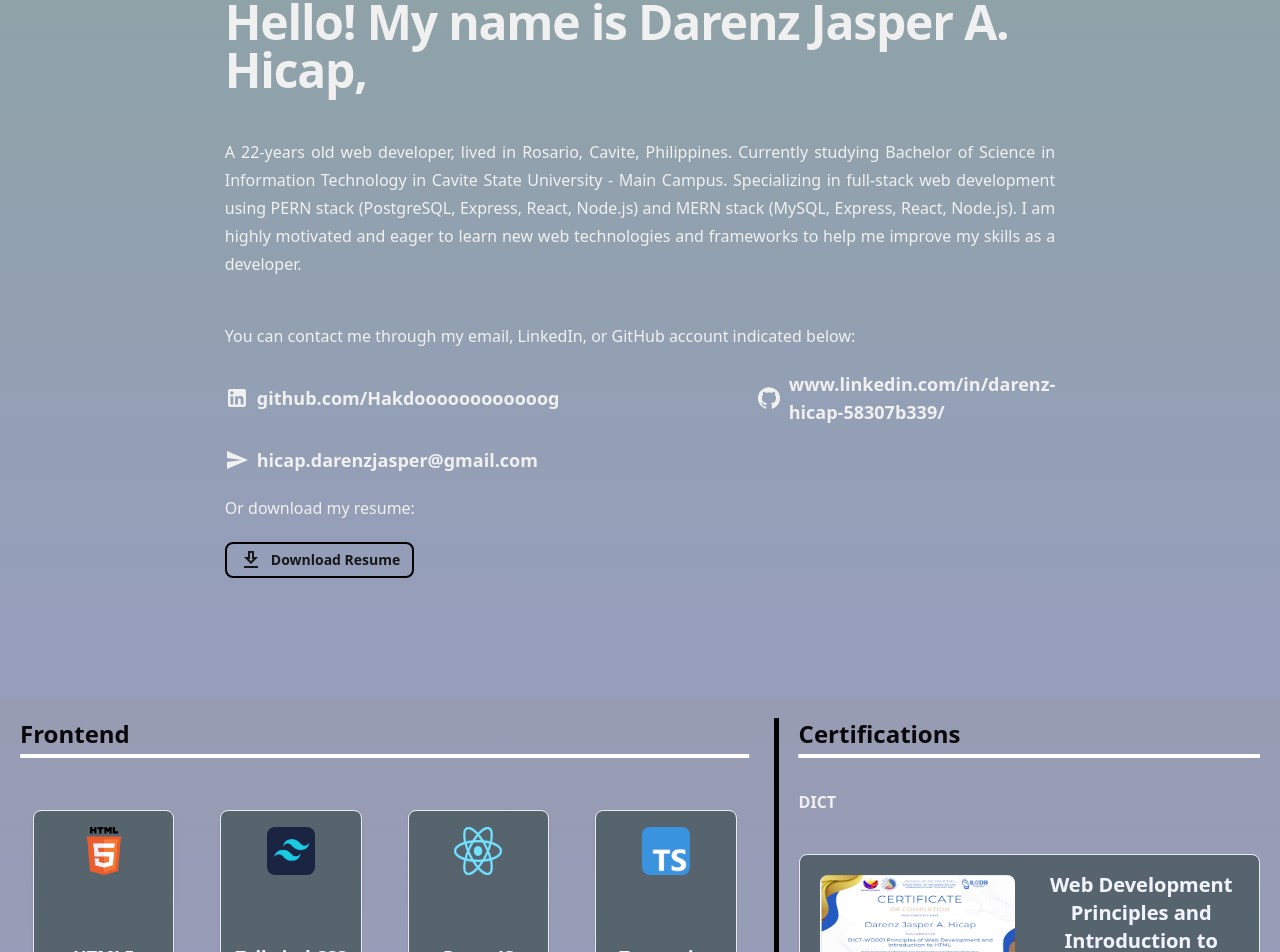
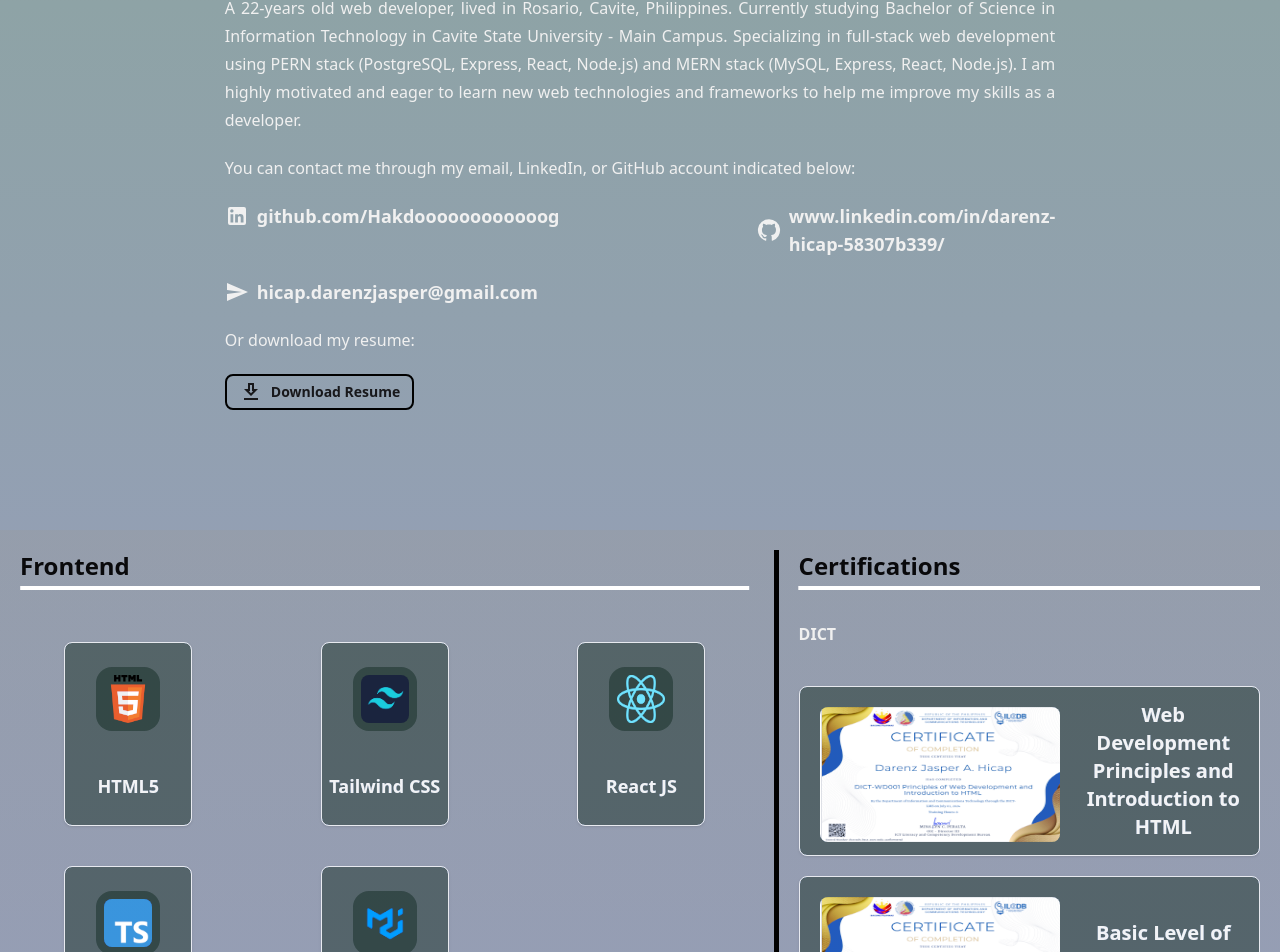
Before and after one commit to Hakdoooooooooooog/Portfolio, a React (Vite) app: page / in a window 1280 px wide. Shown: the part 458-1410 px from the top of the page. Built offline with nearby package versions, Linux system fonts and the light colour scheme.

Commit message:
add RevealItem component for animated reveal effect; integrate into Card component for enhanced visual presentation

```diff
--- a/src/components/Card.tsx
+++ b/src/components/Card.tsx
@@ -1,5 +1,6 @@
 import { Card } from "@/components/ui/card";
 import { AspectRatio } from "@/components/ui/aspect-ratio";
+import RevealItem from "./RevealItem";
 
 type CardProps = {
   title: string;
@@ -14,16 +15,28 @@ const CustomCard = ({
   children,
 }: CardProps & { children?: React.ReactNode }) => {
   return (
+    <RevealItem classname="max-w-[35vw] sm:max-w-[25vw] md:max-w-[20vw] lg:max-w-[15vw] xl:max-w-[10vw]">
       <Card
-      className="grid justify-items-center content-between items-center p-2 rounded-md !mix-blend-hard-light hover:!shadow-lg"
+        className="min-h-[23vh] max-h-fit grid justify-items-center content-between items-center rounded-md !mix-blend-hard-light hover:!shadow-lg"
         style={{
           gridTemplateRows: "auto 1fr",
           backgroundColor: theme === "dark" ? "#2c3a33a8" : "#f0f0f0",
         }}
       >
-      <div className="row-span-1 h-25 w-25 max-w-[25vw] sm:max-w-[10vw] md:max-w-[8vw] xl:max-w-[5vw]">
-        <AspectRatio ratio={1 / 1} className=" p-2">
-          <img src={imgSrc} alt={title} className="rounded-md aspect-square" />
+        <div className="row-span-1 h-20 w-20 max-w-[25vw] sm:max-w-[10vw] md:max-w-[8vw] xl:max-w-[5vw]">
+          <AspectRatio
+            ratio={1 / 1}
+            className="p-2"
+            style={{
+              backgroundColor: theme === "dark" ? "#2c3a33" : "#f0f0f0",
+              borderRadius: "1rem",
+            }}
+          >
+            <img
+              src={imgSrc}
+              alt={title}
+              className="rounded-md aspect-square"
+            />
           </AspectRatio>
         </div>
         <p
@@ -39,6 +52,7 @@ const CustomCard = ({
         </p>
         {children}
       </Card>
+    </RevealItem>
   );
 };
 
--- /dev/null
+++ b/src/components/RevealItem.tsx
@@ -0,0 +1,48 @@
+import { cn } from "@/lib/utils";
+import { motion, useAnimation, useInView } from "framer-motion";
+import { useEffect, useRef } from "react";
+
+type RevealItemProps = {
+  children: React.ReactNode;
+  classname?: string;
+};
+
+const RevealItem = ({ children, classname }: RevealItemProps) => {
+  const ref = useRef<HTMLDivElement>(null);
+  const isInview = useInView(ref);
+  const mainControl = useAnimation();
+
+  useEffect(() => {
+    if (isInview) {
+      mainControl.start("visible");
+    }
+  }, [isInview]);
+
+  return (
+    <div ref={ref} className={cn("w-full", classname)}>
+      <motion.div
+        variants={{
+          hidden: {
+            opacity: 0,
+            translateX: -100,
+          },
+          visible: {
+            opacity: 1,
+            translateX: 0,
+            transition: {
+              duration: 0.5,
+
+              ease: "easeInOut",
+            },
+          },
+        }}
+        initial="hidden"
+        animate={mainControl}
+      >
+        {children}
+      </motion.div>
+    </div>
+  );
+};
+
+export default RevealItem;
--- a/src/pages/Home.tsx
+++ b/src/pages/Home.tsx
@@ -1,4 +1,3 @@
-import { motion } from "framer-motion";
 import { useTheme } from "@mui/material";
 import { Button } from "@/components/ui/button";
 import { Card } from "@/components/ui/card";
@@ -18,6 +17,7 @@ import { AspectRatio } from "@/components/ui/aspect-ratio";
 import { cn } from "@/lib/utils";
 import { useEffect, useState } from "react";
 import CustomCard from "@/components/Card";
+import RevealItem from "@/components/RevealItem";
 
 const Home = () => {
   const [gridAreasContacts, setGridAreasContacts] = useState(`
@@ -102,12 +102,8 @@ const Home = () => {
           "flex-wrap gap-10 max-w-[75vw] mx-auto my-10 sm:flex-col sm:items-center md:flex-row md:justify-center md:items-center md:max-w-[50vw] xl:max-w-[60vw]"
         )}
       >
-        <motion.div
-          initial={{ translateX: -100, opacity: 0 }}
-          animate={{ translateX: 0, opacity: 1 }}
-          transition={{ duration: 0.5, delay: 0.5 }}
-          className="w-screen sm:max-w-[40vw] md:max-w-[35vw] lg:max-w-[25vw] xl:max-w-[20vw] mb-10"
-        >
+        <RevealItem classname="flex items-center justify-center gap-5">
+          <div className="w-[70vw] sm:max-w-[35vw] md:max-w-[30vw] lg:max-w-[20vw] xl:max-w-[15vw] mb-10">
             <AspectRatio ratio={1 / 1}>
               <img
                 src="/images/profile.jpg"
@@ -115,75 +111,61 @@ const Home = () => {
                 className="rounded-full w-full h-full object-cover border-4 border-[#000] dark:border-[#fff]"
               />
             </AspectRatio>
-        </motion.div>
+          </div>
+        </RevealItem>
 
         <div className="flex flex-wrap">
           <div className="flex flex-col gap-5 sm:align-center sm:justify-center md:items-start md:justify-start">
-            <motion.h3
-              className="scroll-m-20 text-4xl font-extrabold tracking-tight lg:text-5xl"
+            <RevealItem>
+              <h3
+                className="scroll-m-20 text-4xl font-extrabold tracking-tight lg:text-4xl"
                 style={{
                   color: theme.palette.mode === "dark" ? "#f0f0f0" : "#2c3a33",
                 }}
-              initial={{
-                translateX: -100,
-                opacity: 0,
-              }}
-              animate={{
-                translateX: 0,
-                opacity: 1,
-              }}
-              transition={{
-                duration: 0.5,
-                delay: 0.75,
-              }}
               >
                 Hello! My name is Darenz Jasper A. Hicap,
-            </motion.h3>
+              </h3>
+            </RevealItem>
 
-            <motion.p
+            <RevealItem>
+              <p
                 className="leading-7 [&:not(:first-child)]:mt-6 text-justify"
-              initial={{ translateX: -100, opacity: 0 }}
-              animate={{ translateX: 0, opacity: 1 }}
-              transition={{ duration: 0.5, delay: 0.75 }}
                 style={{
                   color: theme.palette.mode === "dark" ? "#f0f0f0" : "#2c3a33",
                 }}
               >
                 A 22-years old web developer, lived in Rosario, Cavite,
-              Philippines. Currently studying Bachelor of Science in Information
-              Technology in Cavite State University - Main Campus. Specializing
-              in full-stack web development using PERN stack (PostgreSQL,
-              Express, React, Node.js) and MERN stack (MySQL, Express, React,
-              Node.js). I am highly motivated and eager to learn new web
-              technologies and frameworks to help me improve my skills as a
-              developer.
-            </motion.p>
+                Philippines. Currently studying Bachelor of Science in
+                Information Technology in Cavite State University - Main Campus.
+                Specializing in full-stack web development using PERN stack
+                (PostgreSQL, Express, React, Node.js) and MERN stack (MySQL,
+                Express, React, Node.js). I am highly motivated and eager to
+                learn new web technologies and frameworks to help me improve my
+                skills as a developer.
+              </p>
+            </RevealItem>
 
-            <motion.p
+            <RevealItem>
+              <p
                 className="leading-7 [&:not(:first-child)]:mt-6 text-justify"
-              initial={{ translateX: -100, opacity: 0 }}
-              animate={{ translateX: 0, opacity: 1 }}
-              transition={{ duration: 0.5, delay: 1 }}
                 style={{
                   color: theme.palette.mode === "dark" ? "#f0f0f0" : "#2c3a33",
                 }}
               >
                 You can contact me through my email, LinkedIn, or GitHub account
                 indicated below:
-            </motion.p>
+              </p>
+            </RevealItem>
 
-            <motion.div
+            <div
               className="w-full grid gap-5 grid-cols-[repeat(auto-fit,_minmax(40vw,_1fr))]"
               style={{
                 gridTemplateAreas: gridAreasContacts,
               }}
-              initial={{ translateX: -100, opacity: 0 }}
-              animate={{ translateX: 0, opacity: 1 }}
-              transition={{ duration: 0.5, delay: 1.25 }}
             >
               {credentialLinks.map((credential, index) => (
+                <RevealItem key={index}>
                   <p
-                  key={index}
                     className="flex items-center gap-2 text-lg font-semibold"
                     style={{
                       color:
@@ -194,7 +176,9 @@ const Home = () => {
                       <SendIcon
                         sx={{
                           color:
-                          theme.palette.mode === "dark" ? "#f0f0f0" : "#2c3a33",
+                            theme.palette.mode === "dark"
+                              ? "#f0f0f0"
+                              : "#2c3a33",
                         }}
                       />
                     )}
@@ -202,7 +186,9 @@ const Home = () => {
                       <GitHubIcon
                         sx={{
                           color:
-                          theme.palette.mode === "dark" ? "#f0f0f0" : "#2c3a33",
+                            theme.palette.mode === "dark"
+                              ? "#f0f0f0"
+                              : "#2c3a33",
                         }}
                       />
                     )}
@@ -210,7 +196,9 @@ const Home = () => {
                       <LinkedInIcon
                         sx={{
                           color:
-                          theme.palette.mode === "dark" ? "#f0f0f0" : "#2c3a33",
+                            theme.palette.mode === "dark"
+                              ? "#f0f0f0"
+                              : "#2c3a33",
                         }}
                       />
                     )}
@@ -218,15 +206,22 @@ const Home = () => {
                       href={credential.link}
                       target="_blank"
                       className="hover:focus:underline"
+                      style={{
+                        wordWrap: "break-word",
+                        width: window.innerWidth < 364 ? "23ch" : "100%",
+                        overflow: "hidden",
+                      }}
                     >
                       {credential.link.includes("mailto")
                         ? credential.link.split("mailto:")[1]
                         : credential.link.split("https://")[1]}
                     </a>
                   </p>
+                </RevealItem>
               ))}
-            </motion.div>
+            </div>
 
+            <RevealItem>
               <p
                 className="leading-7"
                 style={{
@@ -235,7 +230,7 @@ const Home = () => {
               >
                 Or download my resume:
               </p>
-            <Button variant="link" asChild className="relative">
+              <Button variant="link" asChild className="relative mt-5">
                 <div className="absolute flex items-center gap-2 border-2 border-[#000] dark:border-[#fff] p-2 rounded-md">
                   <DownloadOutlined />
                   <a
@@ -247,6 +242,7 @@ const Home = () => {
                   </a>
                 </div>
               </Button>
+            </RevealItem>
           </div>
         </div>
       </div>
@@ -267,7 +263,7 @@ const Home = () => {
             }}
           >
             {skills.map((skill, index) => (
-              <motion.div
+              <div
                 key={index}
                 className="w-full flex flex-col gap-10 justify-center"
               >
@@ -281,7 +277,7 @@ const Home = () => {
                     }}
                   />
                 </h4>
-                <div className="grid gap-5 mb-5 justify-items-center grid-cols-[repeat(auto-fit,_minmax(25vw,_1fr))] sm:grid-cols-[repeat(auto-fit,_minmax(10vw,_1fr))] md:grid-cols-[repeat(auto-fit,minmax(15vw,1fr))] lg:grid-cols-[repeat(auto-fit,minmax(17vw,1fr))] xl:grid-cols-[repeat(auto-fit,minmax(12vw,1fr))]">
+                <div className="grid gap-10 mb-5 justify-items-center grid-cols-[repeat(auto-fit,_minmax(25vw,_1fr))] sm:grid-cols-[repeat(auto-fit,_minmax(20vw,_1fr))] md:grid-cols-[repeat(auto-fit,_minmax(15vw,_1fr))] min-md:min-lg:grid-cols-[repeat(auto-fit,minmax(15vw,1fr))] xl:grid-cols-[repeat(auto-fit,minmax(12vw,1fr))]">
                   {skill.skills.length > 0 &&
                     skill.skills.map((skill, index) => (
                       <CustomCard
@@ -292,7 +288,7 @@ const Home = () => {
                       />
                     ))}
                 </div>
-              </motion.div>
+              </div>
             ))}
           </div>
 
@@ -321,8 +317,8 @@ const Home = () => {
 
                   {certification.certifications.length > 0 &&
                     certification.certifications.map((cert, index) => (
+                      <RevealItem key={index}>
                         <Card
-                        key={index}
                           className="grid gap-3 justify-items-center items-center text-center p-3 rounded-md bg-opacity-10 sm:grid-cols-[1fr] md:grid-cols-[1fr_1fr] !mix-blend-hard-light"
                           style={{
                             backgroundColor:
@@ -331,6 +327,7 @@ const Home = () => {
                                 : "#f0f0f0",
                           }}
                         >
+                          <div className="w-[70vw] sm:max-w-[30vw] md:max-w-[25vw] lg:max-w-[20vw] xl:max-w-[20vw]">
                             <AspectRatio ratio={16 / 9} className="p-2">
                               <img
                                 src={`images/certifications/${cert}.png`}
@@ -338,6 +335,7 @@ const Home = () => {
                                 className="rounded-md aspect-video"
                               />
                             </AspectRatio>
+                          </div>
                           <h6
                             className="text-xl font-semibold"
                             style={{
@@ -350,6 +348,7 @@ const Home = () => {
                             {cert}
                           </h6>
                         </Card>
+                      </RevealItem>
                     ))}
                 </div>
               ))}
@@ -365,9 +364,9 @@ const Home = () => {
         <div className="grid w-full gap-10 p-10 sm:grid-cols-[1fr] md:grid-cols-[repeat(auto-fill,minmax(30vw,1fr))]">
           {projects.length > 0 &&
             projects.map((project, index) => (
+              <RevealItem key={index}>
                 <Card
-                key={index}
-                className="w-full grid gap-5 p-4 justify-items-center content-between text-center rounded-md bg-linear-[0deg,rgba(96,94,161,0.5)_0%,rgba(142,163,166,0.4)_60%,rgba(153,153,153,0.3)_100%]"
+                  className="min-h-[60vh] max-h-fit grid gap-5 p-4 justify-items-center content-between text-center rounded-md bg-linear-[0deg,rgba(96,94,161,0.5)_0%,rgba(142,163,166,0.4)_60%,rgba(153,153,153,0.3)_100%]"
                   style={{
                     background:
                       theme.palette.mode === "dark"
@@ -381,6 +380,10 @@ const Home = () => {
                   }}
                 >
                   {project.imgSrc && (
+                    <div
+                      className="w-[70vw] sm:max-w-[45vw] md:max-w-[35vw] lg:max-w-[30vw] xl:max-w-[25vw]"
+                      style={{ gridArea: "img" }}
+                    >
                       <AspectRatio ratio={16 / 9} className="p-2">
                         <img
                           src={project.imgSrc}
@@ -388,6 +391,7 @@ const Home = () => {
                           className="rounded-md aspect-video"
                         />
                       </AspectRatio>
+                    </div>
                   )}
                   <div
                     className="flex flex-col gap-2 items-center"
@@ -474,6 +478,7 @@ const Home = () => {
                     )}
                   </div>
                 </Card>
+              </RevealItem>
             ))}
         </div>
       </div>
```
Lines whose indentation alone changed are shown as unchanged.
